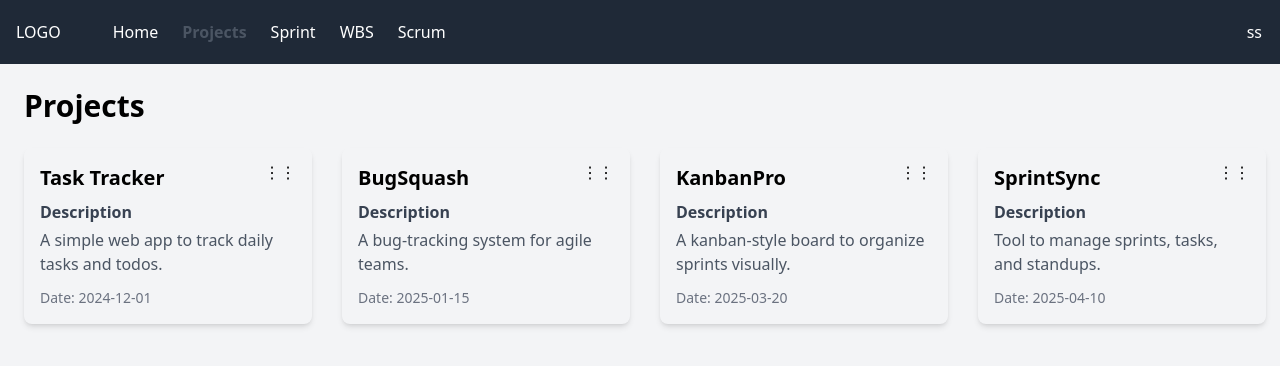
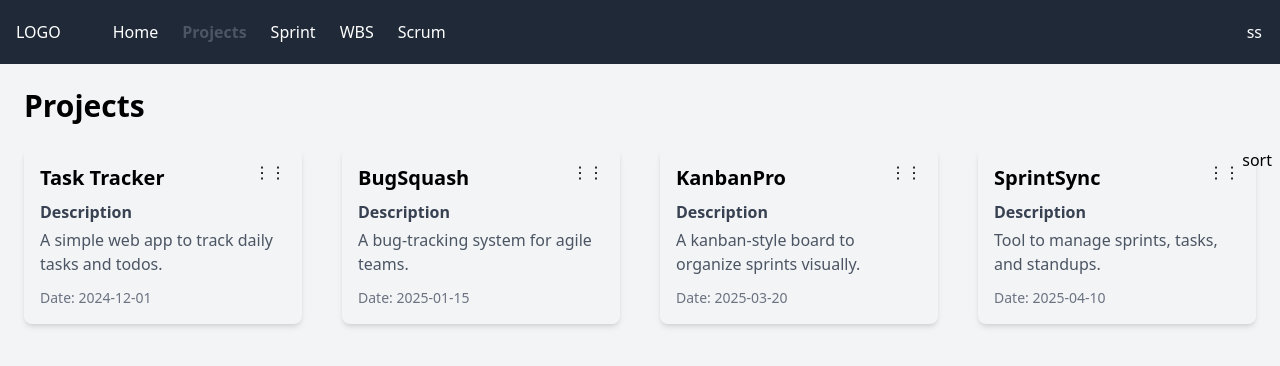
Before and after one commit to HarmanB1/wbsBreak, a React (Vite) app: page /project in a window 1280 px wide. Shown: the top 366 px of the page. Built offline with nearby package versions, Linux system fonts and the light colour scheme.

Commit message:
added styling so cards take full widwth and height of cardd

```diff
--- a/src/cardProj.jsx
+++ b/src/cardProj.jsx
@@ -5,12 +5,11 @@ export const Card = ({name, description, date, imgSrc })=>{
     const[option, setOption] = useState(false);
 
     return (
-      <div className="relative big-white rounded-lg shadow-md overflow-hidden w-72">
+      <div className="relative big-white rounded-lg shadow-md overflow-hidden w-full h-full">
         <button
           className="absolute top-2 right-2 px-2 py-1 rounded hover:bg-gray-200  focus:outline-none"
           onClick={() => setOption(!option)}
         >
-          {" "}
           ⋮⋮
         </button>
 
--- a/src/proj.jsx
+++ b/src/proj.jsx
@@ -41,12 +41,16 @@ export const Proj = () => {
 
   return (
     <div className="min-h-screen bg-gray-100 p-6">
-      <h1 className="text-3xl font-bold mb-6">Projects</h1>
-      <div className="grid grid-cols-1 sm:grdi-cols-2 md:grid-cols-3 lg:grid-cols-4 gap-10">
+      <div className="">
+        <h1 className="text-3xl font-bold mb-6">Projects</h1>
+        <button className="absolute right-2 ">sort</button>
+      </div>
+
+      <div className="grid grid-cols-1 sm:grid-cols-2 md:grid-cols-3 lg:grid-cols-4 gap-10 overflow-visible ">
         {projects.map((proj) => {
           return (
             <div
-              className="transition-transform duration-300 hover:-translate-y-2 "
+              className="transition-transform duration-300 hover:-translate-y-2 hover:scale-105 hover:shadow-lg"
               key={proj.id}
             >
               <Card
@@ -57,7 +61,6 @@ export const Proj = () => {
               />
             </div>
           );
-
         })}
       </div>
     </div>
```
